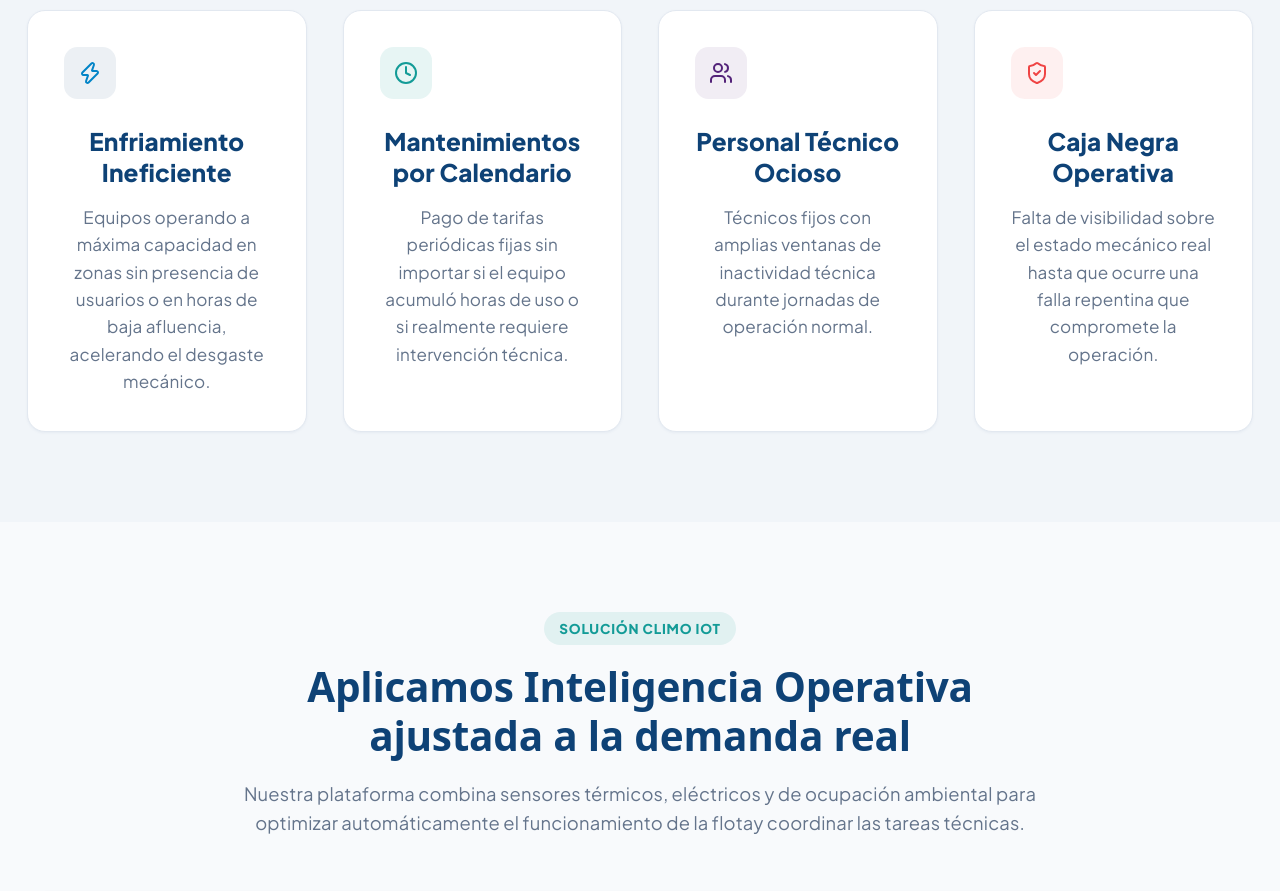
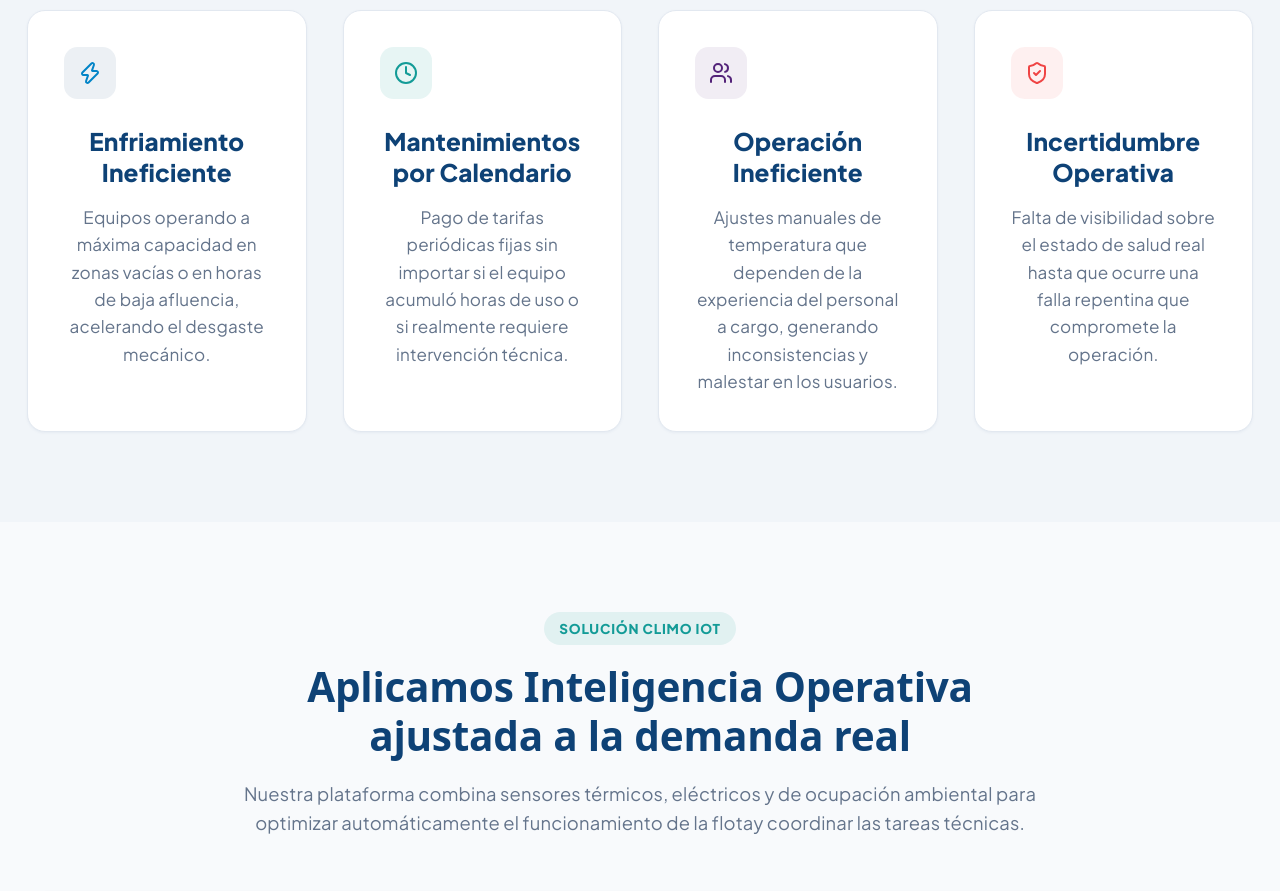
Before and after one commit to luisale89/climo-landing, a React (Vite) app: page / in a window 1280 px wide. Shown: the part 1380-2271 px from the top of the page. Built offline with nearby package versions, Linux system fonts and the light colour scheme.

Commit message:
problem section copy updated

```diff
--- a/src/components/Problems.jsx
+++ b/src/components/Problems.jsx
@@ -26,9 +26,8 @@ export default function Problems() {
             </div>
             <h3>Enfriamiento Ineficiente</h3>
             <p>
-              Equipos operando a máxima capacidad en zonas sin presencia de
-              usuarios o en horas de baja afluencia, acelerando el desgaste
-              mecánico.
+              Equipos operando a máxima capacidad en zonas vacías o en horas de
+              baja afluencia, acelerando el desgaste mecánico.
             </p>
           </div>
 
@@ -47,10 +46,11 @@ export default function Problems() {
             <div className="card-icon icon-purple">
               <Users />
             </div>
-            <h3>Personal Técnico Ocioso</h3>
+            <h3>Operación Ineficiente</h3>
             <p>
-              Técnicos fijos con amplias ventanas de inactividad técnica durante
-              jornadas de operación normal.
+              Ajustes manuales de temperatura que dependen de la experiencia del
+              personal a cargo, generando inconsistencias y malestar en los
+              usuarios.
             </p>
           </div>
 
@@ -58,9 +58,9 @@ export default function Problems() {
             <div className="card-icon icon-red">
               <ShieldCheck />
             </div>
-            <h3>Caja Negra Operativa</h3>
+            <h3>Incertidumbre Operativa</h3>
             <p>
-              Falta de visibilidad sobre el estado mecánico real hasta que
+              Falta de visibilidad sobre el estado de salud real hasta que
               ocurre una falla repentina que compromete la operación.
             </p>
           </div>
```
